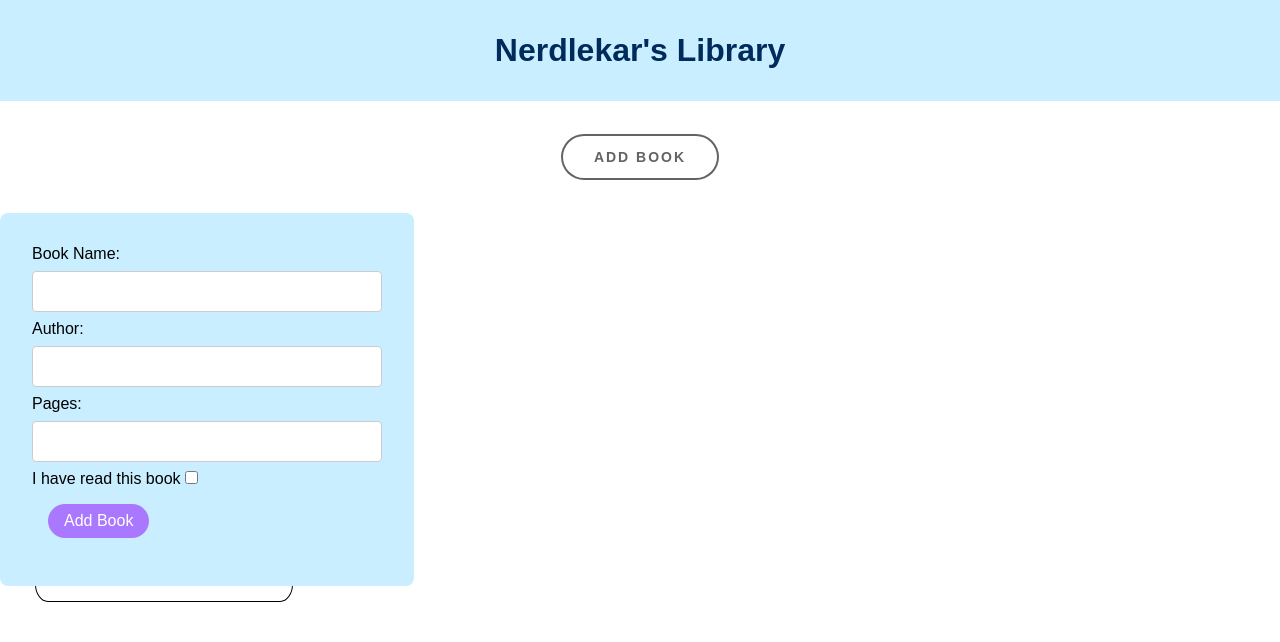
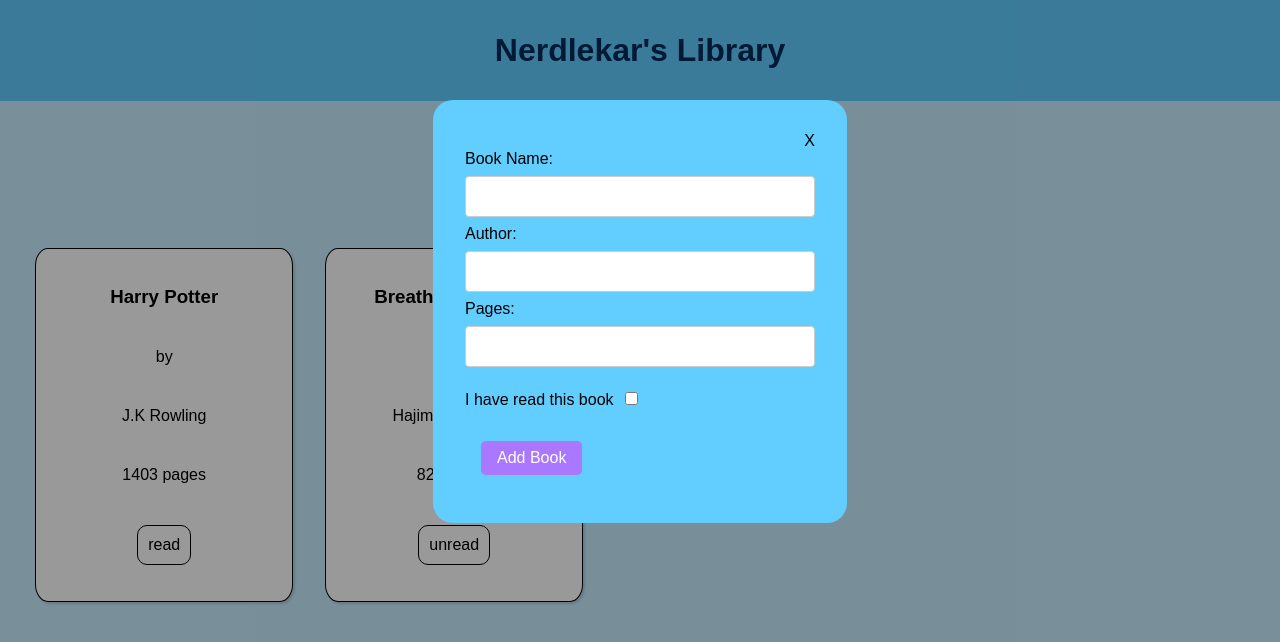
Before and after one commit to nerdlker/book-lib-2, a plain HTML site: page index.html in a window 1280 px wide. Both pictures are taken after a click on the button "ADD BOOK". Drawn offline with Linux system fonts and the light colour scheme.

Commit message:
Some functionality

```diff
--- a/index.html
+++ b/index.html
@@ -18,26 +18,31 @@
         <button class="addbook">Add Book</button>
       </div>
 
-      <!-- CARD DESIGN -->
+      <!-- Modal DESIGN -->
+      <div class="my-modal">
         <div class="book-card-modal">
+          <div class="top-banner">X</div>
           <label for="book-name-modal">Book Name: </label>
           <input type="text" id="book-title" name="book-name-modal" />
           <label for="book-author-modal">Author: </label>
           <input type="text" id="book-author" name="book-author-modal" />
           <label for="book-pages-modal"> Pages:</label>
-        <input type="number" name="book-pages-modal" />
+          <input type="number" id="book-pages" name="book-pages-modal" />
           <div class="checkbox-modal">
             I have read this book
             <label for="read-status-modal"></label>
-          <input type="checkbox" name="read-status-modal" />
+            <input type="checkbox" name="read-status-modal" id="isred" />
           </div>
           <div class="submit-button-div">
             <button class="submit-button">Add Book</button>
           </div>
         </div>
-      <!-- END OF CARD DESIGN -->
+      </div>
+      <!-- END OF Modal DESIGN -->
 
+      <!-- BOOKS -->
       <div class="card-container">
+        <!-- BOOK
         <div class="card">
           <h3 class="book-title">Lord of the Rings</h3>
           <p>by</p>
@@ -45,6 +50,23 @@
           <p class="book-page">689 pages</p>
           <input type="checkbox" checked="true" />
         </div>
+
+        <div class="card">
+          <h3 class="book-title">Lord of the Rings</h3>
+          <p>by</p>
+          <p class="book-author">J.R.R Tolkien</p>
+          <p class="book-page">689 pages</p>
+          <input type="checkbox" checked="true" />
+        </div>
+
+        <div class="card">
+          <h3 class="book-title">Lord of the Rings</h3>
+          <p>by</p>
+          <p class="book-author">J.R.R Tolkien</p>
+          <p class="book-page">689 pages</p>
+          <input type="checkbox" checked="true" />
+        </div> -->
+        <!-- END OF BOOK -->
       </div>
     </div>
   </body>
--- a/script.js
+++ b/script.js
@@ -1,10 +1,96 @@
-const BUTTON = document.querySelector(".addbook");
+const addBookBtn = document.querySelector(".addbook");
+const myModal = document.querySelector(".my-modal");
 const bookModal = document.querySelector(".book-card-modal");
+const closeButton = document.querySelector(".top-banner");
+const submitButton = document.querySelector(".submit-button");
+const bookShelf = document.querySelector(".card-container");
 
-BUTTON.addEventListener("click", () => {
+addBookBtn.addEventListener("click", () => {
   newBook();
 });
 
 function newBook() {
-  bookModal.style.display = "block";
+  myModal.style.visibilty = "visible";
 }
+
+closeButton.onclick = function () {
+  myModal.style.display = "none";
+  clearModal();
+};
+
+addBookBtn.onclick = function () {
+  myModal.style.display = "block";
+};
+
+let myLibrary = [
+  {
+    title: "Harry Potter",
+    author: "J.K Rowling",
+    pages: 1403,
+    isRead: true,
+  },
+  {
+    title: "Breath of the Wild",
+    author: "Hajime Miyomoto",
+    pages: 827,
+    isRead: false,
+  },
+];
+
+function Book(title, author, pages, isRead) {
+  this.title = title;
+  this.author = author;
+  this.pages = pages;
+  this.isRead = isRead;
+}
+
+submitButton.onclick = addBookToLibrary;
+
+function addBookToLibrary() {
+  let bookName = document.querySelector("#book-title").value;
+  let bookAuthor = document.querySelector("#book-author").value;
+  let bookPages = document.querySelector("#book-pages").value;
+  let readStatus = document.querySelector("#isred").checked;
+
+  myLibrary.push(new Book(bookName, bookAuthor, bookPages, readStatus));
+  myModal.style.display = "none";
+  clearModal();
+  displayBooks();
+}
+
+function clearModal() {
+  document.querySelector("#book-title").value = "";
+  document.querySelector("#book-author").value = "";
+  document.querySelector("#book-pages").value = "";
+  document.querySelector("#isred").checked = false;
+}
+
+function displayBooks() {
+  bookShelf.innerHTML = "";
+  for (let i = 0; i < myLibrary.length; i++) {
+    let newBook = document.createElement("div");
+
+    newBook.classList.add("card");
+    newBook.innerHTML = `
+    <h3 class="book-title">${myLibrary[i].title}</h3>
+    <p>by</p>
+    <p class="book-author">${myLibrary[i].author}</p>
+    <p class="book-page"> ${myLibrary[i].pages} pages</p>
+    <div class="read-button"> ${checkStatus()} </div>`;
+
+    bookShelf.appendChild(newBook);
+
+    function checkStatus() {
+      if (myLibrary[i].isRead == true) {
+        ``;
+        return "read";
+      } else {
+        return "unread";
+      }
+    }
+  }
+}
+
+displayBooks();
+//Refactor code to clear Feilds on Addbook, Clear fields on Submit
+//Render Has to be writtern
--- a/style.css
+++ b/style.css
@@ -14,15 +14,16 @@ new_div {
 }
 
 .book-card-modal {
-  position: absolute;
+  position: fixed;
   width: 350px;
-  /* height: 254px; */
   margin: 0 auto;
   padding: 2em;
-  background-color: #c9eeff;
-  border-radius: 8px;
+  background-color: #62cdff;
+  border-radius: 20px;
   z-index: 1;
-  /* display: none; */
+  visibility: visible;
+  left: 0;
+  right: 0;
 }
 
 input[type="text"],
@@ -38,7 +39,7 @@ input[type="number"] {
 
 .header {
   width: 100%;
-  background-color: #c9eeff;
+  background-color: #62cdff;
 }
 h1 {
   color: #002b5b;
@@ -67,7 +68,7 @@ h1 {
   padding: 16px 14px 18px;
   color: #616467;
   box-shadow: inset 0 0 0 2px #616467;
-  background-color: transparent;
+  background-color: white;
   height: 48px;
 }
 
@@ -91,13 +92,18 @@ h1 {
   align-items: center;
   border: 0.1em solid black;
   border-radius: 5%;
+  background-color: white;
   width: 14em;
   height: 20em;
   padding: 1em;
+  box-shadow: rgba(0, 0, 0, 0.15) 1.95px 1.95px 2.6px 0px;
+  z-index: 0;
 }
 
 .card-container {
   margin: 2.2em;
+  display: flex;
+  gap: 2em;
 }
 
 .submit-button {
@@ -105,7 +111,7 @@ h1 {
   border: 0;
   cursor: pointer;
   background-color: #aa77ff;
-  border-radius: 50px;
+  border-radius: 5px;
   padding: 8px 16px;
   font-size: 1em;
   color: white;
@@ -114,3 +120,55 @@ h1 {
 .submit-button-div {
   margin: 1em;
 }
+
+.checkbox-modal {
+  padding: 1em;
+  padding-left: 0;
+}
+
+body {
+  background-color: #c9eeff;
+}
+
+.top-banner {
+  margin-right: 0;
+  margin-left: auto;
+  display: table;
+}
+.top-banner:hover {
+  cursor: pointer;
+  color: rgb(225, 120, 237);
+}
+
+.my-modal {
+  display: none; /* Hidden by default */
+  position: fixed; /* Stay in place */
+  z-index: 1; /* Sit on top */
+  padding-top: 100px; /* Location of the box */
+  left: 0;
+  top: 0;
+  width: 100%; /* Full width */
+  height: 100%; /* Full height */
+  overflow: auto; /* Enable scroll if needed */
+  background-color: rgb(0, 0, 0); /* Fallback color */
+  background-color: rgba(0, 0, 0, 0.4); /* Black w/ opacity */
+}
+
+#isred {
+  margin-left: 0.5em;
+}
+
+.read-button {
+  border: 1px solid black;
+  padding: 10px;
+  border-radius: 10px;
+  cursor: pointer;
+}
+
+.has-read {
+  background-color: rgb(157, 241, 157);
+}
+
+.has-not-red {
+  background-color: rgb(241, 157, 209);
+}
```
Lines whose indentation alone changed are shown as unchanged.
